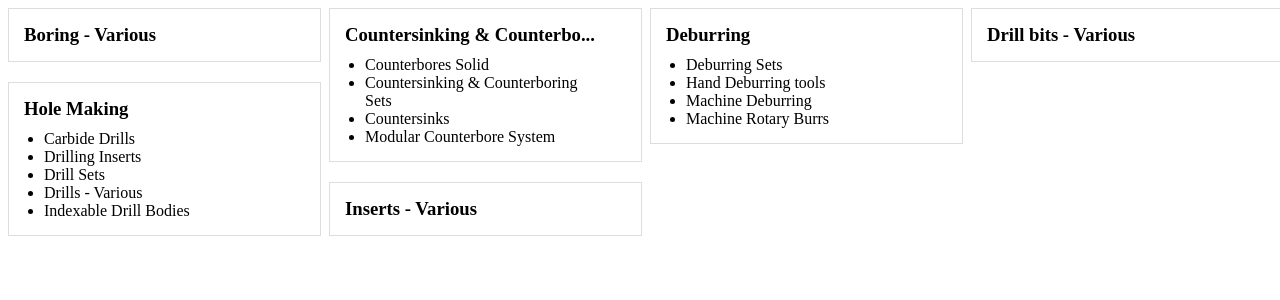
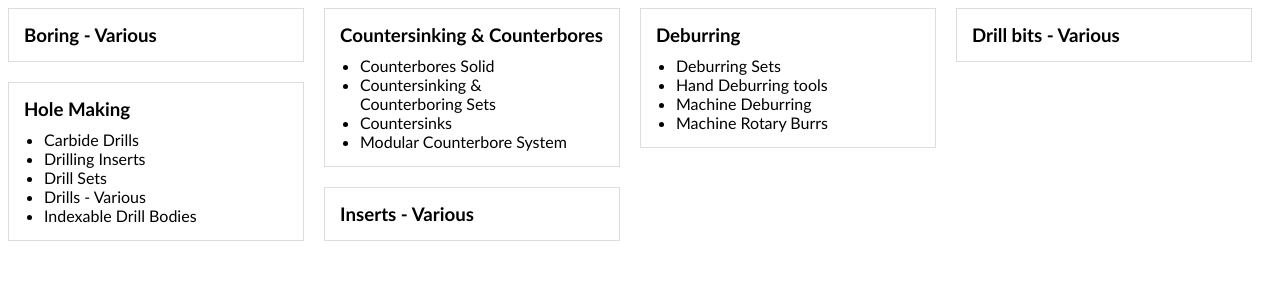
Before and after one commit to rolandjlevy/react-mui-masonry-grid, a React (Create React App) app: page / in a window 1280 px wide. Shown: the top 300 px of the page. Built offline with nearby package versions, Linux system fonts and the light colour scheme.

Commit message:
Improved layout

```diff
--- a/src/App.js
+++ b/src/App.js
@@ -33,7 +33,7 @@ export default function App() {
 			<h3>Boring - Various</h3>
 		</section>
 		<section>
-			<h3>Countersinking & Counterbo...</h3>
+			<h3>Countersinking & Counterbores</h3>
 				<ul>
 					<li>Counterbores Solid</li>
 					<li>Countersinking & Counterboring Sets</li>
--- a/src/index.css
+++ b/src/index.css
@@ -1,12 +1,16 @@
+* {
+  font-family:'Trebuchet MS', 'Lucida Sans Unicode', 'Lucida Grande', 'Lucida Sans', Arial, sans-serif;
+  box-sizing: border-box;
+}
+
 .my-masonry-grid {
   display: -webkit-box;
   display: -ms-flexbox;
   display: flex;
-  margin-left: -20px;
   width: auto;
 }
 .my-masonry-grid_column {
-  padding-left: 20px;
+  /* padding: 10px; */
   background-clip: padding-box;
 }
 
```
